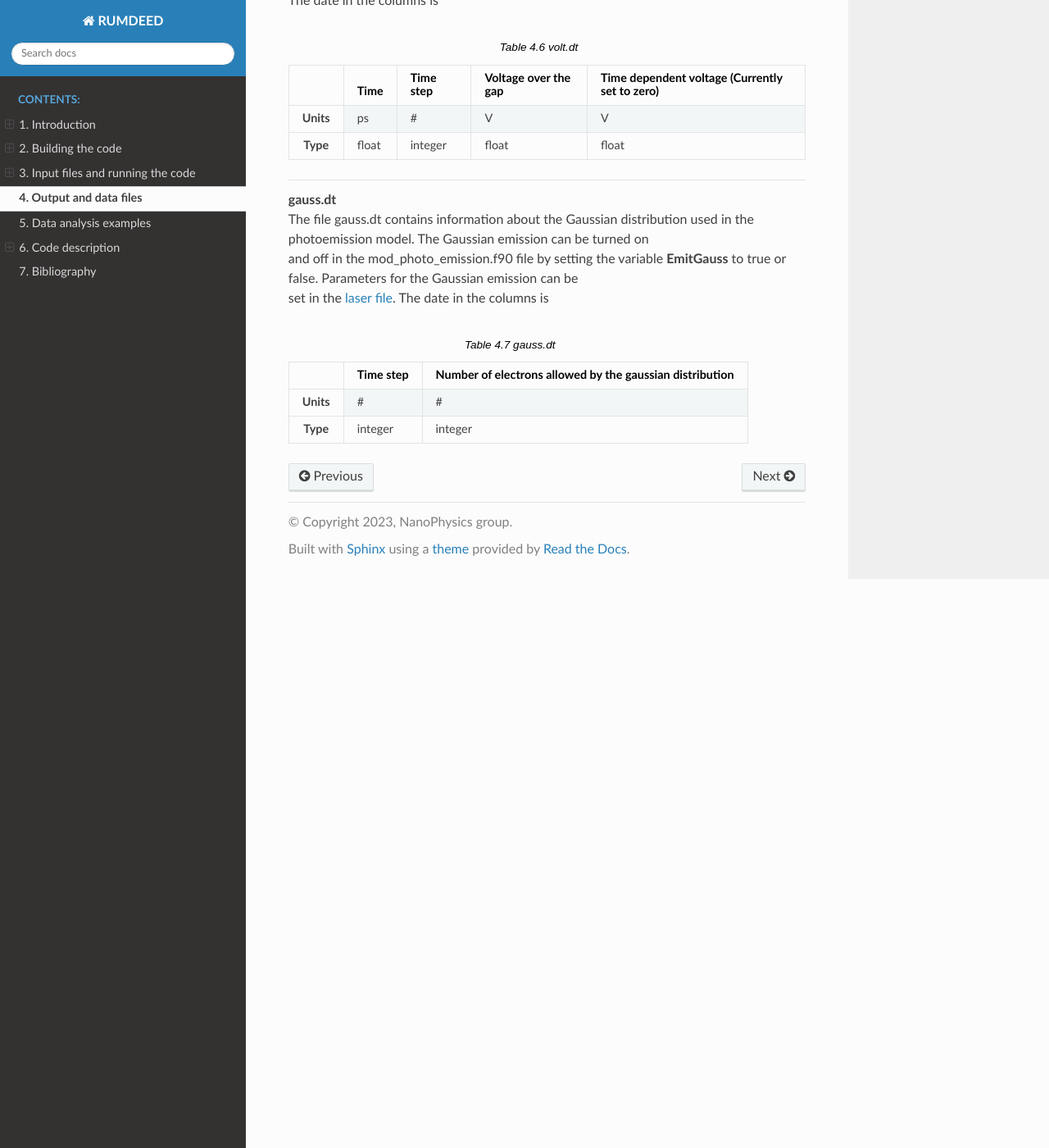
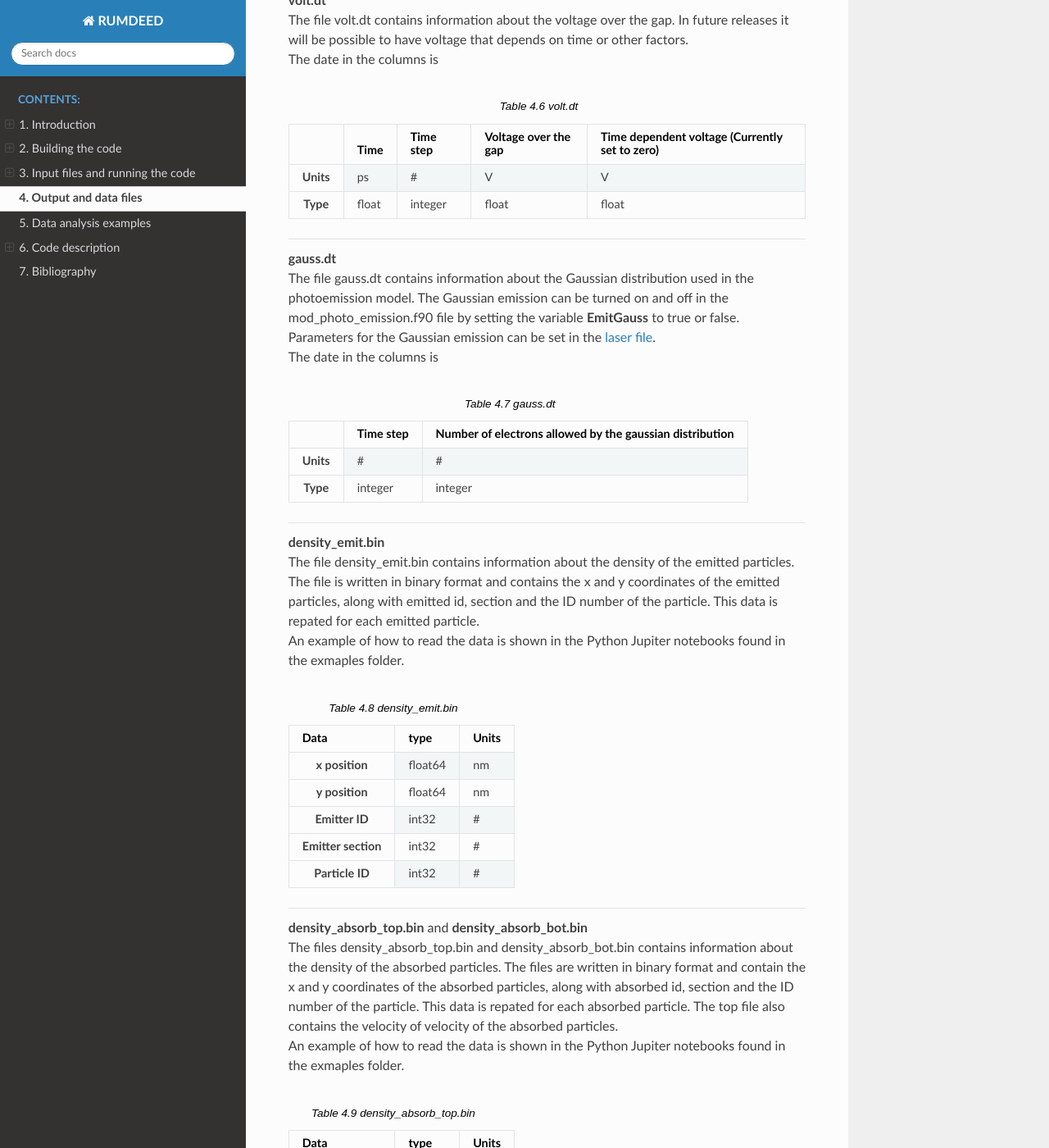
Before and after one commit to NanoPhysicsCenter/RUMDEED, a Sphinx documentation site: the page built from docs/source/output.rst, in a window 1280 px wide and 1400 px high, scrolled down 2335 px. Shown: the whole window at 82% size. Built offline with Sphinx 7.4.7 and the Read the Docs theme 2.0.0, drawn with Linux system fonts in a browser that asks for light colours; cross-references to code outside the pages are shown as plain code; some of the changed text lies outside the part shown.

Commit message:
Docs updated

```diff
--- a/docs/source/output.rst
+++ b/docs/source/output.rst
@@ -15,7 +15,8 @@
 ----------
 
 | **emitted.dt**
-| The file emitted.dt contains information about the number of particles emitted from the cathode. The date in the columns is
+| The file emitted.dt contains information about the number of particles emitted from the cathode.
+| The date in the columns is
 
 .. list-table:: emitted.dt
    :widths: auto
@@ -53,7 +54,8 @@
 ----------
 
 | **absorbed.dt**, **absorb_bot.dt** and **absorb_top.dt**
-| The file absorbed.dt contains information about the number of particles absorbed by the cathode or anode. While absorb_bot.dt contains data only for the cathode and absorb_top.dt for the anode. The date in the columns is
+| The file absorbed.dt contains information about the number of particles absorbed by the cathode or anode. While absorb_bot.dt contains data only for the cathode and absorb_top.dt for the anode.
+| The date in the columns is
 
 .. list-table:: absorbed.dt, absorb_bot.dt, absorb_top.dt
   :widths: auto
@@ -82,7 +84,8 @@
 ----------
 
 | **field.dt**
-| The file field.dt contains information about the electric field. The date in the columns is
+| The file field.dt contains information about the electric field.
+| The date in the columns is
 
 .. list-table:: field.dt
   :widths: auto
@@ -120,8 +123,8 @@
 ---------
 
 | **integration.dt**
-| The file integration.dt contains information about the Monte Carlo integration performed by the Cuba library :cite:p:`HAHN200578`.
-| The default integration method used is call Divone. Please refer to the Cuba library manual for more information. It can be found in the Cuba directory. The date in the columns is
+| The file integration.dt contains information about the Monte Carlo integration performed by the Cuba library :cite:p:`HAHN200578`. The default integration method used is call Divone. Please refer to the Cuba library manual for more information. It can be found in the Cuba directory.
+| The date in the columns is
 
 .. list-table:: integration.dt
   :widths: auto
@@ -156,7 +159,8 @@
 ---------
 
 | **ramo_current.dt**
-| The file ramo_current.dt contains information about the Ramo current. The date in the columns is
+| The file ramo_current.dt contains information about the Ramo current.
+| The date in the columns is
 
 .. list-table:: ramo_current.dt
   :widths: auto
@@ -233,9 +237,8 @@
 ---------
 
 | **gauss.dt**
-| The file gauss.dt contains information about the Gaussian distribution used in the photoemission model. The Gaussian emission can be turned on
-| and off in the mod_photo_emission.f90 file by setting the variable **EmitGauss** to true or false. Parameters for the Gaussian emission can be
-| set in the :ref:`laser file <run>`. The date in the columns is
+| The file gauss.dt contains information about the Gaussian distribution used in the photoemission model. The Gaussian emission can be turned on and off in the mod_photo_emission.f90 file by setting the variable **EmitGauss** to true or false. Parameters for the Gaussian emission can be set in the :ref:`laser file <run>`.
+| The date in the columns is
 
 .. list-table:: gauss.dt
   :widths: auto
@@ -251,3 +254,141 @@
   * - Type
     - integer
     - integer
+
+---------
+
+| **density_emit.bin**
+| The file density_emit.bin contains information about the density of the emitted particles. The file is written in binary format and contains the x and y coordinates of the emitted particles, along with emitted id, section and the ID number of the particle. This data is repated for each emitted particle.
+| An example of how to read the data is shown in the Python Jupiter notebooks found in the exmaples folder.
+
+.. list-table:: density_emit.bin
+  :widths: auto
+  :header-rows: 1
+  :stub-columns: 1
+
+  * - Data
+    - type
+    - Units
+  * - x position
+    - float64
+    - nm
+  * - y position
+    - float64
+    - nm
+  * - Emitter ID
+    - int32
+    - #
+  * - Emitter section
+    - int32
+    - #
+  * - Particle ID
+    - int32
+    - #
+
+---------
+
+| **density_absorb_top.bin** and **density_absorb_bot.bin**
+| The files density_absorb_top.bin and density_absorb_bot.bin contains information about the density of the absorbed particles. The files are written in binary format and contain the x and y coordinates of the absorbed particles, along with absorbed id, section and the ID number of the particle. This data is repated for each absorbed particle. The top file also contains the velocity of velocity of the absorbed particles.
+| An example of how to read the data is shown in the Python Jupiter notebooks found in the exmaples folder.
+
+.. list-table:: density_absorb_top.bin
+  :widths: auto
+  :header-rows: 1
+  :stub-columns: 1
+
+  * - Data
+    - type
+    - Units
+  * - x position
+    - float64
+    - nm
+  * - y position
+    - float64
+    - nm
+  * - x velocity
+    - float64
+    - m/s
+  * - y velocity
+    - float64
+    - m/s
+  * - z velocity
+    - float64
+    - m/s
+  * - Emitter ID
+    - int32
+    - #
+  * - Emitter section
+    - int32
+    - #
+  * - Particle ID
+    - int32
+    - #
+
+.. list-table:: density_absorb_bot.bin
+  :widths: auto
+  :header-rows: 1
+  :stub-columns: 1
+
+  * - Data
+    - type
+    - Units
+  * - x position
+    - float64
+    - nm
+  * - y position
+    - float64
+    - nm
+  * - Emitter ID
+    - int32
+    - #
+  * - Emitter section
+    - int32
+    - #
+  * - Particle ID
+    - int32
+    - #
+
+---------
+
+| **planes-?.bin**
+| The files planes-?.bin contain information about particles when they pass through imaginary planes in the system. The number of planes-?.dt files is set using the **planes_N** variable in the input file. The positions of the imagninary planes are the specified using the **planes_z** variable. Up to 10 planes can be specified. The planes are numbered from 0 to 9. The planes are specified in the input file as
+
+.. code-block:: text
+
+    planes_N = 2
+    planes_z = 0.0d0, 100.0d0
+
+| The files are written in binary format and contain the x and y coordinates of the particles, the velocity of the particles, along with the emitter id, emitter section and particle id. This data is repated for each particle that passes through the plane.
+
+.. list-table:: planes-?.bin
+  :widths: auto
+  :header-rows: 1
+  :stub-columns: 1
+
+  * - Data
+    - type
+    - Units
+  * - x position
+    - float64
+    - nm
+  * - y position
+    - float64
+    - nm
+  * - x velocity
+    - float64
+    - m/s
+  * - y velocity
+    - float64
+    - m/s
+  * - z velocity
+    - float64
+    - m/s
+  * - Emitter ID
+    - int32
+    - #
+  * - Emitter section
+    - int32
+    - #
+  * - Particle ID
+    - int32
+    - #
```
Also changed, not shown: 2 other files.
